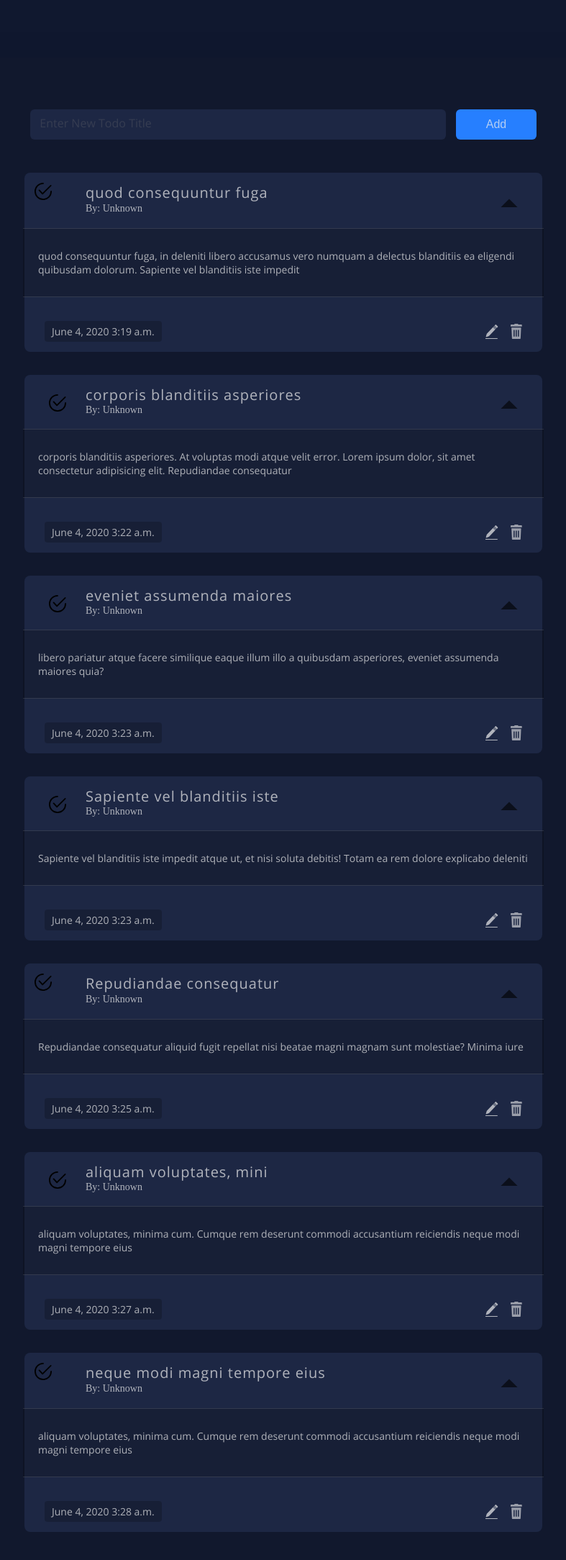
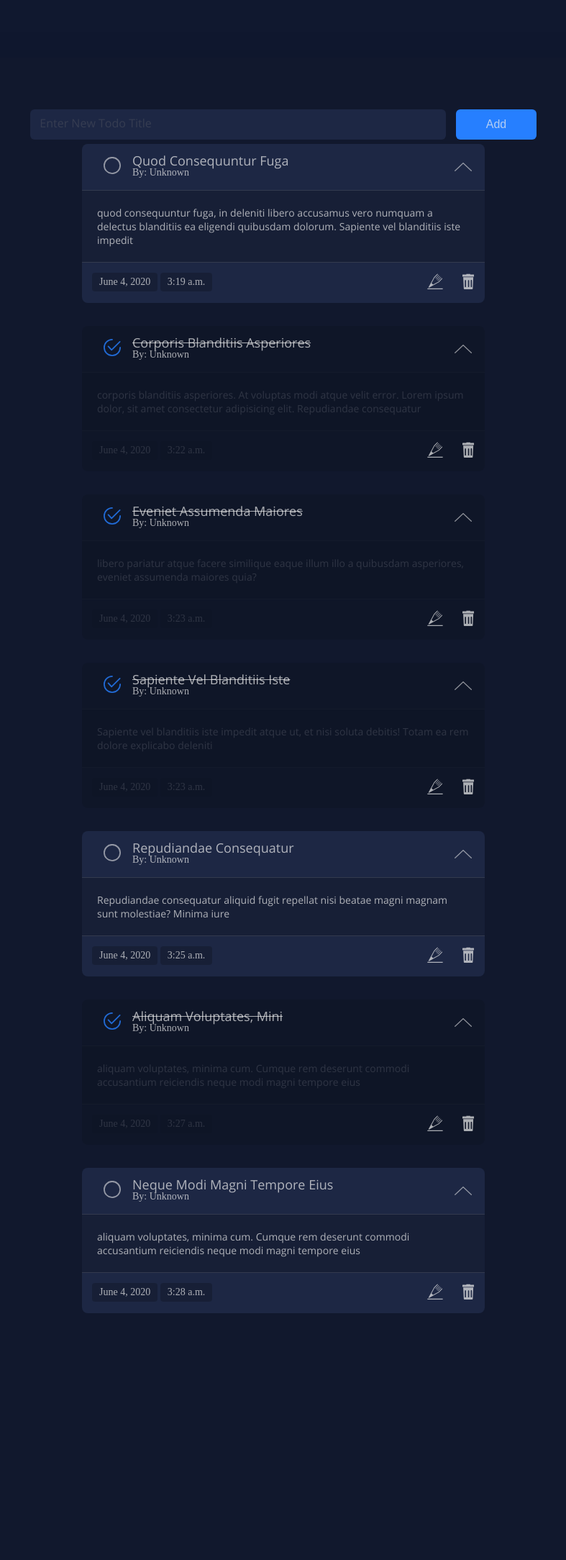
Before and after one commit to simanga-dev/space-todos, a Django app: page /todos in a window 1280 px wide. Shown: the top 2168 px of the page at 72% size, without its empty margins (246-1033 px from the left). Run offline with Django 3.2, Linux system fonts and the light colour scheme; data comes from the database, SQL or seed files in the repository; both versions use the stored data as it was after the commit; some web fonts are replaced.

Commit message:
styled todos card

```diff
--- a/source/static/css/base.css
+++ b/source/static/css/base.css
@@ -20,6 +20,7 @@
   --fg-color: rgba(29, 39, 68, 1);
   --white: rgba(239, 239, 239, 0.7);
   --accent-1: rgba(38, 127, 255, 1);
+  --accent-2: #00d3ff;
 }
 
 body {
@@ -30,7 +31,7 @@ body {
   position: relative;
   padding: 0;
   margin: 0;
-  overflow: hidden;
+  /* overflow: hidden; */
   z-index: -2;
   height: 100vh;
 }
--- a/source/static/css/todos.css
+++ b/source/static/css/todos.css
@@ -129,61 +129,77 @@
 }
 
 .todos-list {
-  position: fixed;
+  /* position: fixed; */
   top: 10rem;
   height: 100%;
   right: 0;
   left: 0;
   overflow: auto;
   padding-bottom: 10rem;
+  padding: 0 0.5em;
 }
 .todos-list .card {
   background-color: var(--fg-color);
   color: var(--white);
-  max-width: 45rem;
+  max-width: 35rem;
   margin: 0 auto 2rem auto;
   border-radius: 8px;
   padding: 1em 1em;
+  /* transition: all 0.3s ease-out; */
+}
+.card-complete div.card-body,
+.card-complete .card-footer .date-time {
+  opacity: 0.2;
+}
+.todos-list .card-complete {
+  background-color: rgba(0, 0, 0, 0.1);
 }
 .card .card-header {
   display: grid;
-  grid-template-columns: 4rem 1fr 4rem;
+  grid-template-columns: 2.5rem 1fr 2rem;
   padding-bottom: 0.5em;
-  grid-column-gap: 0.5em;
+  /* grid-column-gap: ; */
   grid-template-rows: repeat(2, 1fr);
 }
 .card .card-header svg {
-  /* stroke: var(--white); */
-  width: 1.5rem;
-  height: 1.5rem;
-  /* fill: none; */
-  stroke-width: 0.41;
-  stroke-miterlimit: 2.613;
+  fill: var(--white);
+  transition: all 0.3s ease;
+  opacity: 0.8;
   fill-rule: evenodd;
 }
-.card-header .complete-link {
+.card-header .complete-link,
+.card-header .not-complete-link {
   grid-column: 1 / 2;
   grid-row: 1 / -1;
-  justify-self: center;
   align-self: center;
 }
-.complete-link .complete-svg {
+.card-header .complete-link svg {
   fill: var(--accent-1);
+}
+.card-header .not-complete-link:hover svg,
+.card-header .complete-link:hover svg,
+.card-header .arrow:hover,
+.card-footer .links a:hover svg {
+  fill: var(--accent-2);
 }
 .card-header .todo-title {
   grid-column: 2 / 3;
   grid-row: 1/ 2;
 
-  font-size: 1.25rem;
+  font-size: 1rem;
+  text-transform: capitalize;
+  line-height: 1;
   font-weight: normal;
-  letter-spacing: 1px;
+}
+.card-complete .todo-title {
+  text-decoration: line-through;
 }
 .card-header .user-name {
   grid-column: 2 / 3;
   grid-row: 2 / 3;
   font-family: OpenSansLight;
 
-  font-size: 0.875rem;
+  font-size: 0.75rem;
   font-weight: 300;
 }
 .card-header .arrow {
@@ -192,30 +208,53 @@
   justify-self: center;
   align-self: center;
   opacity: 0.6;
+  transition: all 0.3s ease;
 }
+.card-header .arrow.collapse {
+  transform: rotate(180deg);
+  fill: var(--accent-1);
+}
+/* @keyframes card-body-ani {
+  from {
+    transform: scale3d(1, 1, 1);
+    height: auto;
+  }
+  to {
+    transform: scale3d(1, 0, 1);
+    height: 0;
+  }
+} */
 
 .card .card-body {
   background-color: rgba(0, 0, 0, 0.2);
-  width: calc(100% + 2rem);
-  transform: translateX(-1rem);
+  width: calc(100% + 2em);
+  transform: translateX(-1em);
   font-size: 0.875rem;
-  padding: 2em 1.5em;
+  padding: 1em;
   border-top: 1px solid rgba(255, 255, 255, 0.12);
   border-bottom: 1px solid rgba(255, 255, 255, 0.12);
+  transform-origin: top;
+  transition: all 0.3s ease-out;
+}
+.card .card-body.hide {
+  /* transform: scale3d(1, 0, 1); */
+  display: none;
+  /* animation: card-body-ani 0.3s ease-out forwards; */
 }
 .card .card-footer {
-  padding: 0 1em;
   display: flex;
+  padding-top: 0.5em;
   justify-content: space-between;
-  align-items: flex-end;
-  height: 3.875rem;
-}
-.card-footer .links {
-  /* align-self: flex-end; */
-  /* transform: translateY(10%); */
+  /* display: flex;
+  align-items: center;
+  height: 3rem; */
 }
 .card-footer .links a {
   display: inline-block;
+  transform: scale(0.9);
+}
+.card-footer .links a svg {
+  transition: all 0.3s ease;
 }
 .card-footer .links a:last-child {
   margin-left: 1em;
@@ -225,8 +264,44 @@
   fill: var(--white);
   fill-rule: evenodd;
 }
-.card-footer .date-time {
+.card-footer .date-time span {
+  display: inline-block;
   background-color: rgba(0, 0, 0, 0.2);
+  font-size: 0.75rem;
+  font-family: OpenSansLight;
   padding: 5px 10px;
   border-radius: 4px;
 }
+
+@media only screen and (min-width: 26rem) {
+  .card-header .todo-title {
+    font-size: 1.125rem;
+  }
+  .todos-list .card {
+    grid-column-gap: 1em;
+    padding: 1em;
+  }
+  .todos-list .card .card-header {
+    grid-template-columns: 3.5rem 1fr 2rem;
+    padding-bottom: 1em;
+  }
+  .card-header .user-name {
+    font-size: 0.875rem;
+  }
+  .card-header .complete-link,
+  .card-header .not-complete-link {
+    justify-self: center;
+  }
+  .card .card-body {
+    padding: 1.5em;
+  }
+  .card .card-footer {
+    padding-top: 1em;
+  }
+  .card-footer .date-time span {
+    font-size: 0.875rem;
+  }
+  .card-footer .links a:last-child {
+    margin-left: 1.5em;
+  }
+}
--- a/source/static/js/todos.js
+++ b/source/static/js/todos.js
@@ -1,6 +1,15 @@
 const titleInput = document.querySelector("#title");
 const form = document.querySelector("#todo-form");
 const overlay = document.querySelector(".page-overlay");
+
+const arrowBtn = document.querySelector(".card-header .arrow");
+const cardBody = document.querySelector(".card .card-body");
+// console.log(arrowBtn, cardBody);
+
+arrowBtn.addEventListener("click", (e) => {
+  cardBody.classList.toggle("hide");
+  arrowBtn.classList.toggle("collapse");
+});
 
 titleInput.addEventListener("focus", (e) => {
   form.classList.add("isForm-active");
@@ -12,5 +21,5 @@ overlay.addEventListener("click", (e) => {
 });
 
 document.addEventListener("click", (e) => {
-  console.log(e.target);
+  // console.log(e.target);
 });
--- a/source/todos/urls.py
+++ b/source/todos/urls.py
@@ -4,5 +4,6 @@ from . import views
 
 urlpatterns = [
     path('', views.todos, name='todos'),
-    path('delete/<todo_id>', views.delete, name='delete')
+    path('delete/<todo_id>', views.delete, name='delete'),
+    path('is-complete/<todo_id>', views.isComplete, name='isComplete')
 ]
--- a/source/todos/views.py
+++ b/source/todos/views.py
@@ -11,12 +11,10 @@ def todos(request):
         if form.is_valid():
             form.save()
             messages.success(request, ("Todo successful created"))
-
-            # return HttpResponse("todos was added")
             return redirect('todos')
         else:
             messages.error(request, ("Please provide all information"))
-            return HttpResponse("inavlid form")
+            return redirect('todos')
 
     if request.method == 'GET':
         all_todos = Todo.objects.all
@@ -25,6 +23,20 @@ def todos(request):
 def delete(request, todo_id):
     todo = Todo.objects.get(pk=todo_id)
     todo.delete()
-    messages.success(request, ("Todo has been deleted!"))
-    # return redirect('todos')
-    return HttpResponse("Todo has been deleted")
+    messages.success(request, (f'{todo.title} has been deleted'))
+    return redirect('todos')
+
+
+def isComplete(request, todo_id):
+    todo = Todo.objects.get(pk=todo_id)
+    # todo.isComplete ? todo.isComplete = False : todo.isComplete = True
+    if (todo.isComplete):
+        todo.isComplete = False
+        messages.success(request, (f'{todo.title} has been marked not complete'))
+    else:
+        todo.isComplete = True
+        messages.success(request, (f'{todo.title} has been marked complete'))
+
+    todo.save()
+
+    return redirect('todos')
```
Also changed, not shown: other parts of source/static/css/base.css (+23 -9 lines), source/templates/todos/todos.html (+18 -32 lines), source/db.sqlite3.
